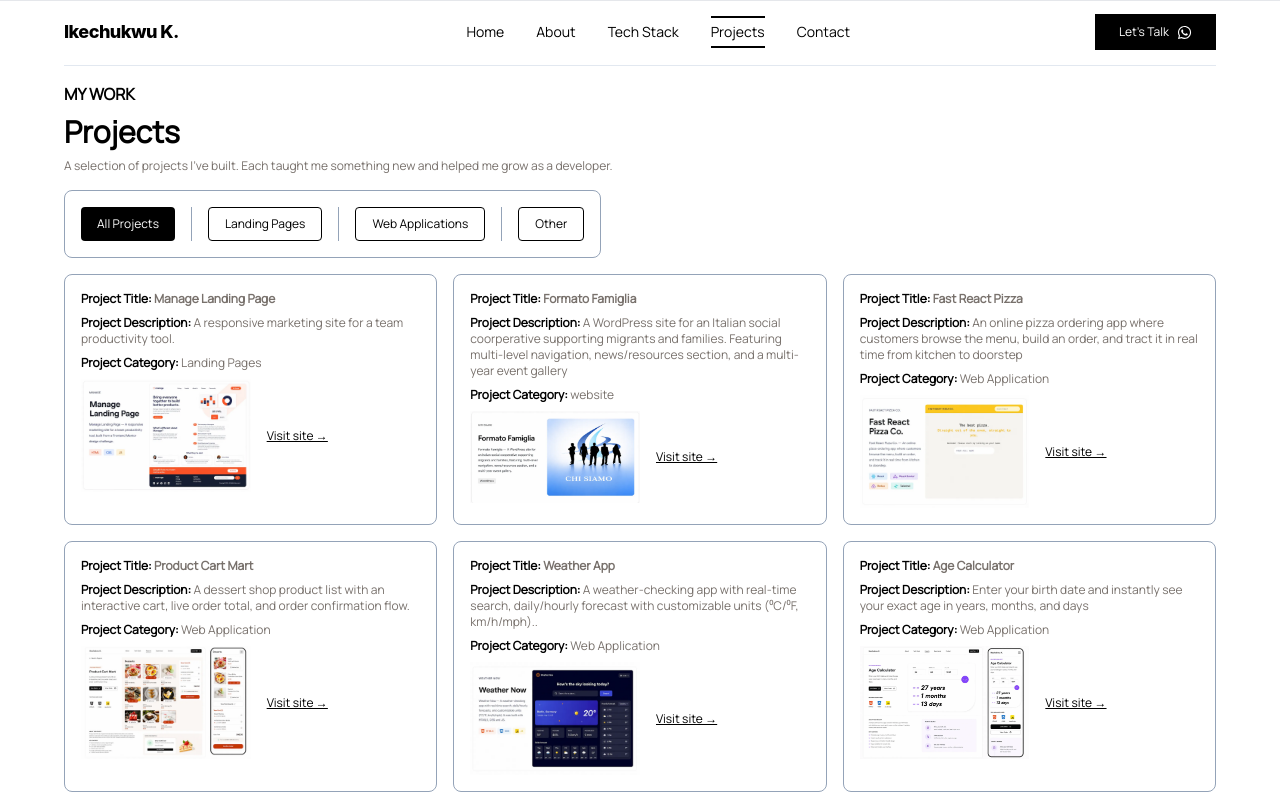
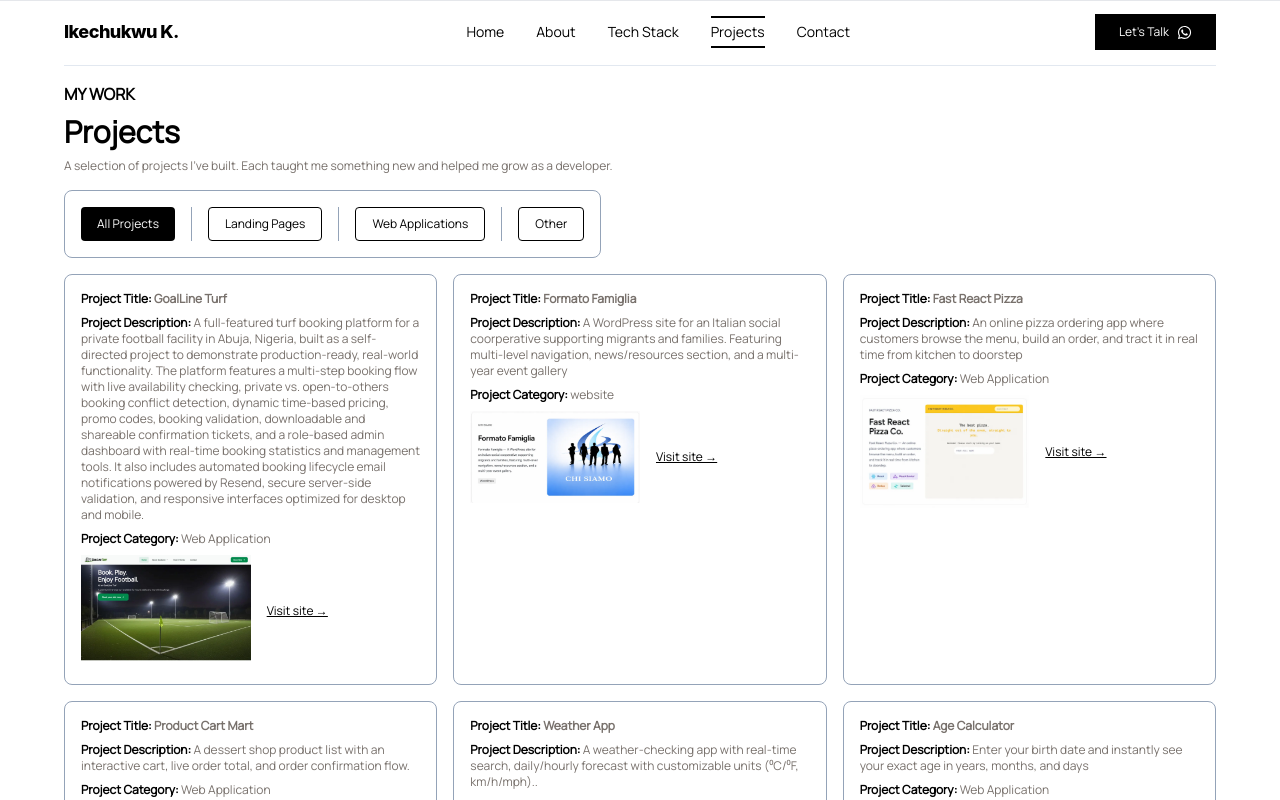
Before and after one commit to Aikaykalu17/portfolio, a React (Vite) app: page /projects in a window 1280 px wide. Shown: the top 800 px of the page. Built offline with nearby package versions, Linux system fonts and the light colour scheme.

Commit message:
Initial commit

```diff
--- a/src/data/projects.js
+++ b/src/data/projects.js
@@ -5,16 +5,17 @@ import productCart from "../assets/productCart.webp";
 import weatherMockup from "../assets/weatherMockup.webp";
 import ageCalculator from "../assets/ageCalculator.webp";
 import eliteMockup from "../assets/eliteMockup.webp";
+import goalLineTurfMockup from "../assets/goalLineTurfMockup.webp";
 
 export const projects = [
   {
     id: 1,
-    title: "Manage Landing Page",
-    category: "Landing Pages",
-    image: manageLanding,
-    link: "https://manage-landing-webpage.netlify.app/",
-    description: "A responsive marketing site for a team productivity tool.",
-    tech: ["HTML5", "CSS3", "JavaScript"],
+    title: "GoalLine Turf",
+    category: "Web Application",
+    image: goalLineTurfMockup,
+    link: "https://goal-line-self.vercel.app",
+    description: "A full-featured turf booking platform for a private football facility in Abuja, Nigeria, built as a self-directed project to demonstrate production-ready, real-world functionality. The platform features a multi-step booking flow with live availability checking, private vs. open-to-others booking conflict detection, dynamic time-based pricing, promo codes, booking validation, downloadable and shareable confirmation tickets, and a role-based admin dashboard with real-time booking statistics and management tools. It also includes automated booking lifecycle email notifications powered by Resend, secure server-side validation, and responsive interfaces optimized for desktop and mobile.",
+    tech: ["Next.js", "React", "JavaScript", "Supabase", "Tailwind CSS", "Framer Motion", "Resend", "date-fns", "Headless UI", "Radix UI", "Font Awesome", "HTML2Canvas", "jsPDF", "Vercel."],
   },
   {
     id: 2,
```
Also changed, not shown: src/assets/goalLineTurfMockup.webp (added).
